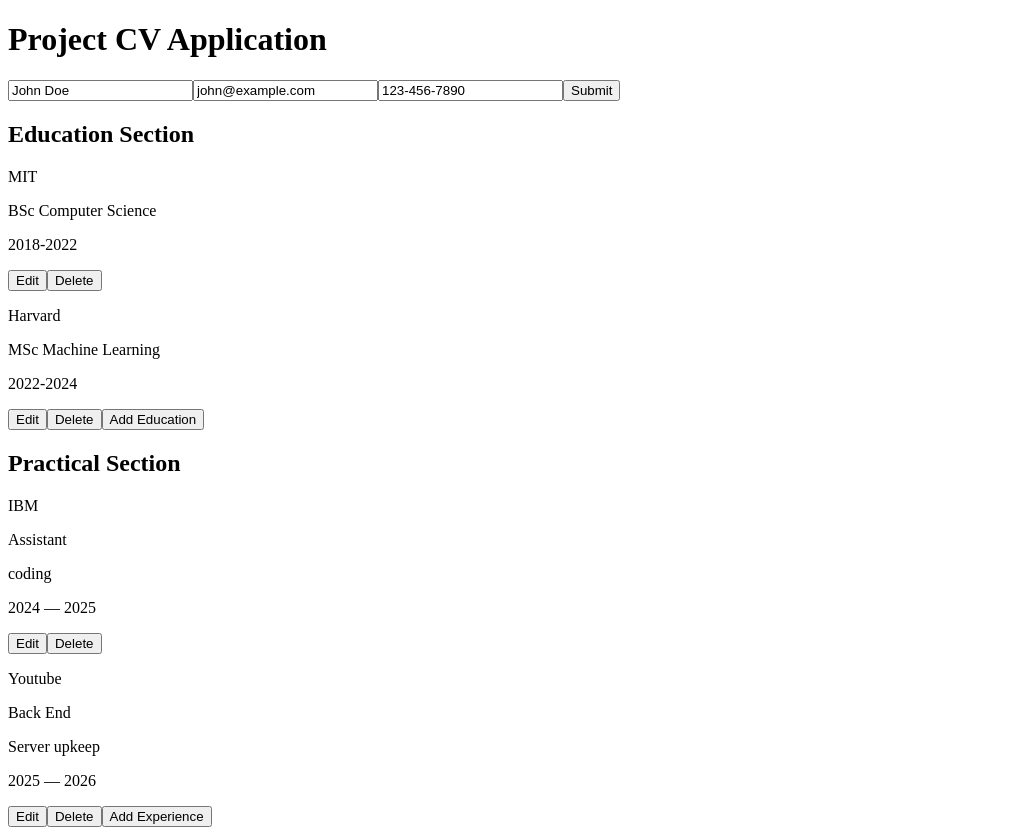
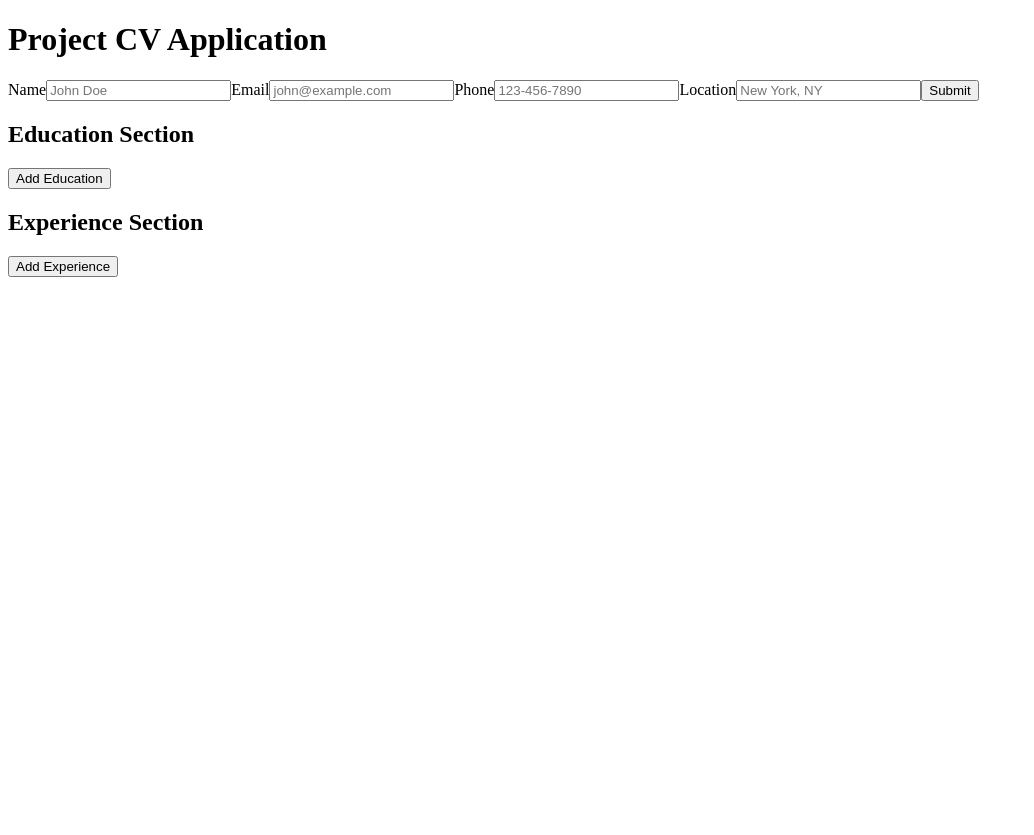
Before and after one commit to BatetDev/top-project-cv-application, a React (Vite) app: page / in a window 1280 px wide. Both pictures are taken after a click on the button "Edit". Shown: the whole page, without its empty margins (0-1034 px from the left). After the commit the page ends 800 px from the top, so only its background shows below. Built offline with nearby package versions, Linux system fonts and the light colour scheme.

Commit message:
feat: add labels, input types, placeholders, and location field to all forms

```diff
--- a/src/App.jsx
+++ b/src/App.jsx
@@ -2,42 +2,24 @@ import './App.css';
 import { useState } from 'react';
 import GeneralInfo from './components/GeneralInfo';
 import EducationSection from './components/EducationSection';
-import PracticalSection from './components/PracticalSection';
+import ExperienceSection from './components/ExperienceSection';
+
+/**
+ * Root component. Owns all CV state:
+ *   - generalInfo
+ *   - educationList
+ *   - experienceList
+ */
 
 function App() {
   const [generalInfo, setGeneralInfo] = useState({
-    name: 'John Doe',
-    email: 'john@example.com',
-    phone: '123-456-7890',
+    name: '',
+    email: '',
+    phone: '',
+    location: '',
   });
-  const [educationList, setEducationList] = useState([
-    { id: 1, school: 'MIT', title: 'BSc Computer Science', date: '2018-2022' },
-    {
-      id: 2,
-      school: 'Harvard',
-      title: 'MSc Machine Learning',
-      date: '2022-2024',
-    },
-  ]);
-  const [practicalList, setPracticalList] = useState([
-    {
-      id: 1,
-      companyName: 'IBM',
-      positionTitle: 'Assistant',
-      responsibilities: 'coding',
-      dateFrom: '2024',
-      dateTo: '2025',
-    },
-    {
-      id: 2,
-      companyName: 'Youtube',
-      positionTitle: 'Back End',
-      responsibilities: 'Server upkeep',
-      dateFrom: '2025',
-      dateTo: '2026',
-    },
-  ]);
-  console.log('App render - practicalList:', practicalList);
+  const [educationList, setEducationList] = useState([]);
+  const [experienceList, setExperienceList] = useState([]);
 
   const handleEducationUpdate = (updatedEntry) => {
     const updatedList = educationList.map((entry) => {
@@ -54,7 +36,9 @@ function App() {
       id: crypto.randomUUID(),
       school: '',
       title: '',
-      date: '',
+      location: '',
+      dateFrom: '',
+      dateTo: '',
     };
     setEducationList([...educationList, newEntry]);
   };
@@ -63,31 +47,32 @@ function App() {
     setEducationList(educationList.filter((entry) => entry.id !== id));
   };
 
-  const handlePracticalUpdate = (updatedEntry) => {
-    const updatedList = practicalList.map((entry) => {
+  const handleExperienceUpdate = (updatedEntry) => {
+    const updatedList = experienceList.map((entry) => {
       if (entry.id === updatedEntry.id) {
         return updatedEntry;
       }
       return entry;
     });
-    setPracticalList(updatedList);
+    setExperienceList(updatedList);
   };
 
-  const handlePracticalAdd = () => {
+  const handleExperienceAdd = () => {
     const newEntry = {
       id: crypto.randomUUID(),
       companyName: '',
       positionTitle: '',
-      responsibilities: '',
+      location: '',
+      description: '',
       dateFrom: '',
       dateTo: '',
     };
 
-    setPracticalList([...practicalList, newEntry]);
+    setExperienceList([...experienceList, newEntry]);
   };
 
-  const handlePracticalDelete = (id) => {
-    setPracticalList(practicalList.filter((entry) => entry.id !== id));
+  const handleExperienceDelete = (id) => {
+    setExperienceList(experienceList.filter((entry) => entry.id !== id));
   };
 
   return (
@@ -100,11 +85,11 @@ function App() {
         onAdd={handleEducationAdd}
         onDelete={handleEducationDelete}
       />
-      <PracticalSection
-        practicalList={practicalList}
-        onUpdate={handlePracticalUpdate}
-        onAdd={handlePracticalAdd}
-        onDelete={handlePracticalDelete}
+      <ExperienceSection
+        experienceList={experienceList}
+        onUpdate={handleExperienceUpdate}
+        onAdd={handleExperienceAdd}
+        onDelete={handleExperienceDelete}
       />
     </>
   );
--- a/src/components/EducationItem.jsx
+++ b/src/components/EducationItem.jsx
@@ -1,7 +1,7 @@
 /**
  * Displays and edits a single education entry.
  *
- * @param {Object}   data   - Education entry { id, school, title, date }
+ * @param {Object}   data   - Education entry { id, school, title, location, dateFrom, dateTo }
  * @param {Function} onSave - Called with the updated entry on submit
  * @param {Function} onDelete - Called with the entry's id to remove it
  */
@@ -10,7 +10,11 @@ import { useState } from 'react';
 
 function EducationItem({ data, onSave, onDelete }) {
   const [isEditing, setIsEditing] = useState(
-    data.school === '' && data.title === '' && data.date === '',
+    data.school === '' &&
+      data.title === '' &&
+      data.location === '' &&
+      data.dateFrom === '' &&
+      data.dateTo === '',
   );
   const [formData, setFormData] = useState({ ...data });
 
@@ -18,7 +22,7 @@ function EducationItem({ data, onSave, onDelete }) {
     if (isEditing) {
       onSave(formData);
     }
-    setIsEditing((prevState) => !prevState);
+    setIsEditing((prev) => !prev);
   };
 
   const handleChange = (e) => {
@@ -32,30 +36,62 @@ function EducationItem({ data, onSave, onDelete }) {
     <>
       {isEditing ? (
         <>
+          <label htmlFor={`school-${data.id}`}>School</label>
           <input
             type='text'
+            id={`school-${data.id}`}
             name='school'
             value={formData.school}
             onChange={handleChange}
+            placeholder='Massachusetts Institute of Technology'
           />
+
+          <label htmlFor={`title-${data.id}`}>Degree / Title of Study</label>
           <input
             type='text'
+            id={`title-${data.id}`}
             name='title'
             value={formData.title}
             onChange={handleChange}
+            placeholder='BSc Computer Science'
           />
+
+          <label htmlFor={`location-edu-${data.id}`}>Location</label>
           <input
             type='text'
-            name='date'
-            value={formData.date}
+            id={`location-edu-${data.id}`}
+            name='location'
+            value={formData.location}
+            onChange={handleChange}
+            placeholder='Cambridge, MA'
+          />
+
+          <label htmlFor={`dateFrom-edu-${data.id}`}>Start Date</label>
+          <input
+            type='month'
+            id={`dateFrom-edu-${data.id}`}
+            name='dateFrom'
+            value={formData.dateFrom}
+            onChange={handleChange}
+          />
+
+          <label htmlFor={`dateTo-edu-${data.id}`}>End Date</label>
+          <input
+            type='month'
+            id={`dateTo-edu-${data.id}`}
+            name='dateTo'
+            value={formData.dateTo}
             onChange={handleChange}
           />
         </>
       ) : (
         <>
           <p>{data.school}</p>
+          <p>{data.location}</p>
           <p>{data.title}</p>
-          <p>{data.date}</p>
+          <p>
+            {data.dateFrom} — {data.dateTo}
+          </p>
         </>
       )}
 
--- a/src/components/EducationSection.jsx
+++ b/src/components/EducationSection.jsx
@@ -1,7 +1,7 @@
 /**
  * Renders a list of EducationItem components.
  *
- * @param {Array}    educationList - Array of education objects { id, school, title, date }
+ * @param {Array}    educationList - Array of education objects { id, school, title, location, dateFrom, dateTo }
  * @param {Function} onUpdate      - Called with an updated entry object
  * @param {Function} onAdd         - Creates a new blank entry
  * @param {Function} onDelete      - Called with the entry's id to remove it
--- a/src/components/PracticalItem.jsx
+++ b/src/components/ExperienceItem.jsx
@@ -1,18 +1,19 @@
 import { useState } from 'react';
 
 /**
- * Displays and edits a single practical entry.
+ * Displays and edits a single experience entry.
  *
- * @param {Object}   data   - Practical entry { id, companyName, positionTitle, responsibilities, dateFrom, dateTo }
+ * @param {Object}   data   - Experience entry { id, companyName, positionTitle, location, description, dateFrom, dateTo }
  * @param {Function} onSave - Called with the updated entry on submit
  * @param {Function} onDelete - Called with the entry's id to remove it
  */
 
-function PracticalItem({ data, onSave, onDelete }) {
+function ExperienceItem({ data, onSave, onDelete }) {
   const [isEditing, setIsEditing] = useState(
     data.companyName === '' &&
       data.positionTitle === '' &&
-      data.responsibilities === '' &&
+      data.location === '' &&
+      data.description === '' &&
       data.dateFrom === '' &&
       data.dateTo === '',
   );
@@ -37,47 +38,70 @@ function PracticalItem({ data, onSave, onDelete }) {
     <>
       {isEditing ? (
         <>
+          <label htmlFor={`company-${data.id}`}>Company Name</label>
           <input
             type='text'
+            id={`company-${data.id}`}
             name='companyName'
             value={formData.companyName}
             onChange={handleChange}
-            placeholder='Company Name'
+            placeholder='Google'
           />
+
+          <label htmlFor={`position-${data.id}`}>Position Title</label>
           <input
             type='text'
+            id={`position-${data.id}`}
             name='positionTitle'
             value={formData.positionTitle}
             onChange={handleChange}
-            placeholder='Position Title'
+            placeholder='Software Engineer'
           />
+
+          <label htmlFor={`location-exp-${data.id}`}>Location</label>
           <input
             type='text'
-            name='responsibilities'
-            value={formData.responsibilities}
+            id={`location-exp-${data.id}`}
+            name='location'
+            value={formData.location}
             onChange={handleChange}
-            placeholder='Responsibilities'
+            placeholder='Mountain View, CA'
           />
+
+          <label htmlFor={`description-${data.id}`}>Description</label>
+          <textarea
+            id={`description-${data.id}`}
+            name='description'
+            value={formData.description}
+            onChange={handleChange}
+            placeholder='Main responsibilities and achievements'
+            rows={4}
+          />
+
+          <label htmlFor={`dateFrom-exp-${data.id}`}>Start Date</label>
           <input
-            type='text'
+            type='month'
+            id={`dateFrom-exp-${data.id}`}
             name='dateFrom'
             value={formData.dateFrom}
             onChange={handleChange}
-            placeholder='Date From'
           />
+
+          <label htmlFor={`dateTo-exp-${data.id}`}>End Date</label>
           <input
-            type='text'
+            type='month'
+            id={`dateTo-exp-${data.id}`}
             name='dateTo'
             value={formData.dateTo}
             onChange={handleChange}
-            placeholder='Date To'
           />
         </>
       ) : (
         <>
           <p>{data.companyName}</p>
+          <p>{data.location}</p>
           <p>{data.positionTitle}</p>
-          <p>{data.responsibilities}</p>
+          <p>{data.description}</p>
           <p>
             {data.dateFrom} — {data.dateTo}
           </p>
@@ -90,4 +114,4 @@ function PracticalItem({ data, onSave, onDelete }) {
   );
 }
 
-export default PracticalItem;
+export default ExperienceItem;
--- /dev/null
+++ b/src/components/ExperienceSection.jsx
@@ -0,0 +1,29 @@
+/**
+ * Renders a list of ExperienceItem components.
+ *
+ * @param {Array}    experienceList - Array of experience objects { id, companyName, positionTitle, location, description, dateFrom, dateTo }
+ * @param {Function} onUpdate      - Called with an updated entry object
+ * @param {Function} onAdd         - Creates a new blank entry
+ * @param {Function} onDelete      - Called with the entry's id to remove it
+ */
+
+import ExperienceItem from './ExperienceItem';
+
+function ExperienceSection({ experienceList, onUpdate, onAdd, onDelete }) {
+  return (
+    <>
+      <h2>Experience Section</h2>
+      {experienceList.map((entry) => (
+        <ExperienceItem
+          key={entry.id}
+          data={entry}
+          onSave={onUpdate}
+          onDelete={onDelete}
+        />
+      ))}
+      <button onClick={onAdd}>Add Experience</button>
+    </>
+  );
+}
+
+export default ExperienceSection;
--- a/src/components/GeneralInfo.jsx
+++ b/src/components/GeneralInfo.jsx
@@ -1,7 +1,7 @@
 /**
  * Section for displaying and editing general CV information.
  *
- * @param {Object}   data           - The current general info { name, email, phone }
+ * @param {Object}   data           - The current general info { name, email, phone, location }
  * @param {Function} setGeneralInfo - Updates generalInfo state in App
  */
 
@@ -29,23 +29,44 @@ function GeneralInfo({ data, setGeneralInfo }) {
     <>
       {isEditing ? (
         <>
+          <label htmlFor='name'>Name</label>
           <input
             type='text'
+            id='name'
             name='name'
             value={formData.name}
             onChange={handleChange}
+            placeholder='John Doe'
           />
+
+          <label htmlFor='email'>Email</label>
           <input
-            type='text'
+            type='email'
+            id='email'
             name='email'
             value={formData.email}
             onChange={handleChange}
+            placeholder='john@example.com'
           />
+
+          <label htmlFor='phone'>Phone</label>
           <input
-            type='text'
+            type='tel'
+            id='phone'
             name='phone'
             value={formData.phone}
             onChange={handleChange}
+            placeholder='123-456-7890'
+          />
+
+          <label htmlFor='location'>Location</label>
+          <input
+            type='text'
+            id='location'
+            name='location'
+            value={formData.location}
+            onChange={handleChange}
+            placeholder='New York, NY'
           />
         </>
       ) : (
@@ -53,6 +74,7 @@ function GeneralInfo({ data, setGeneralInfo }) {
           <p>{data.name}</p>
           <p>{data.email}</p>
           <p>{data.phone}</p>
+          <p>{data.location}</p>
         </>
       )}
 
--- a/src/components/PracticalSection.jsx
+++ /dev/null
@@ -1,29 +0,0 @@
-/**
- * Renders a list of PracticalItem components.
- *
- * @param {Array}    practicalList - Array of practical objects { id, companyName, positionTitle, responsibilities, dateFrom, dateTo }
- * @param {Function} onUpdate      - Called with an updated entry object
- * @param {Function} onAdd         - Creates a new blank entry
- * @param {Function} onDelete      - Called with the entry's id to remove it
- */
-
-import PracticalItem from './PracticalItem';
-
-function PracticalSection({ practicalList, onUpdate, onAdd, onDelete }) {
-  return (
-    <>
-      <h2>Practical Section</h2>
-      {practicalList.map((entry) => (
-        <PracticalItem
-          key={entry.id}
-          data={entry}
-          onSave={onUpdate}
-          onDelete={onDelete}
-        />
-      ))}
-      <button onClick={onAdd}>Add Experience</button>
-    </>
-  );
-}
-
-export default PracticalSection;
```
